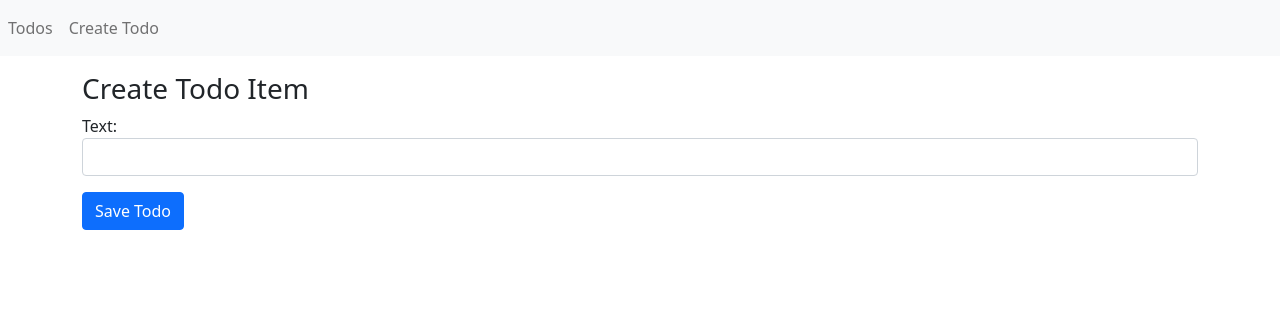
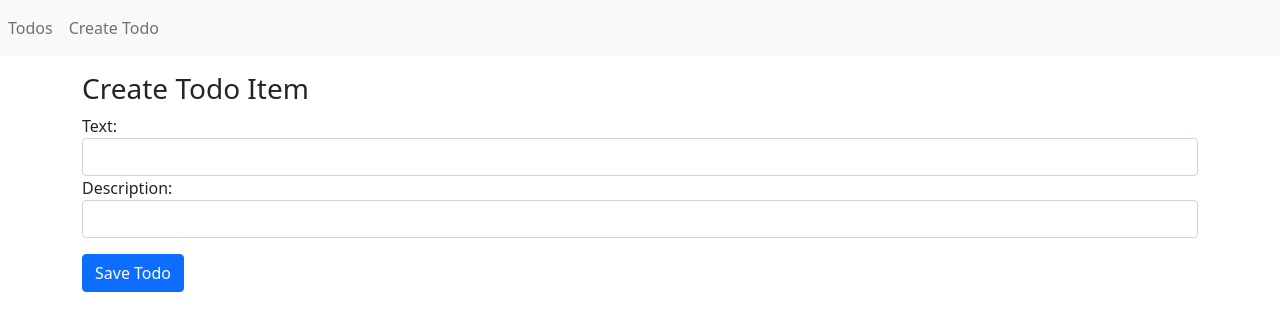
Before and after one commit to oliverlance99/CRUD_MERN, a React (Create React App) app: page /create in a window 1280 px wide. Shown: the top 330 px of the page. Built offline with nearby package versions, Linux system fonts and the light colour scheme.

Commit message:
Activity 1 Done

```diff
--- a/src/TodoForm.js
+++ b/src/TodoForm.js
@@ -1,24 +1,36 @@
-import React, { useState, useEffect } from "react";
-import { useForm } from "react-hook-form";
+import React from 'react'
+import { useForm } from 'react-hook-form';
 
 export const TodoForm = ({ todo, onSubmit }) => {
 	const { register, handleSubmit } = useForm({
-		defaultValues: { text: todo ? todo.text : "" },
+		defaultValues: {
+			text: todo ? todo.text: "" ,
+			description: todo ? todo.description: ""
+		},
 	});
 
 	const submitHandler = handleSubmit((data) => {
-		onSubmit(data)
+		onSubmit(data);
 	});
 
 	return (
 		<form onSubmit={submitHandler}>
 			<div className="form-group">
-				<label htmlFor="Text">Text:</label>
+				<label htmlFor="text">Text:</label>
 				<input
 					className="form-control"
 					{...register("text")}
 					type="text"
 					id="text"
+				/>
+			</div>
+			<div className="form-group">
+				<label htmlFor="description">Description:</label>
+				<input
+					className="form-control"
+					{...register("description")}
+					type="description"
+					id="description"
 				/>
 			</div>
 			<div className="form-group mt-3">
@@ -27,5 +39,5 @@
 				</button>
 			</div>
 		</form>
-	);
+	)
 }
--- a/src/TodoList.js
+++ b/src/TodoList.js
@@ -1,5 +1,5 @@
 import React, { useState, useEffect } from "react";
-import { Link } from 'react-router-dom'
+import { Link } from 'react-router-dom';
 import { getTodos } from "./api";
 
 export const TodoList = () => {
@@ -21,6 +21,7 @@
 					<thead>
 						<tr>
 							<th>Text</th>
+							<th>Description</th>
 							<th>Action</th>
 						</tr>
 					</thead>
@@ -30,6 +31,9 @@
 								<tr key={todo._id}>
 									<td>
 										{todo.text}
+									</td>
+									<td>
+										{todo.description}
 									</td>
 									<td>
 										<Link to={`/edit/${todo._id}`}>Edit</Link>
```
Also changed, not shown: src/EditTodo.js (+5 -5 lines), 2 other files (tests, documents, lock files or other folders).
